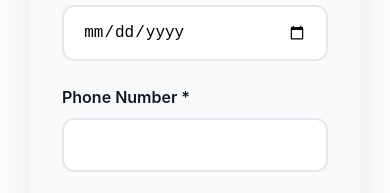
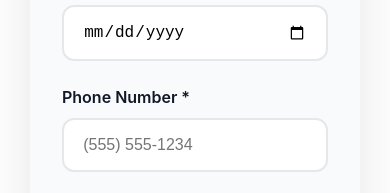
Before and after one commit to nnmtech/asset_specialist, a plain HTML site: page index.html in a window 390 px wide. Shown: the part 2339-2532 px from the top of the page. Drawn offline with Linux system fonts and the light colour scheme.

Commit message:
Update phone input with placeholder and title attributes

```diff
--- a/index.html
+++ b/index.html
@@ -378,7 +378,9 @@
 
                     <div class="form-group">
                         <label for="phone">Phone Number *</label>
-                        <input type="tel" id="phone" name="phone" required pattern="[0-9]{10}">
+                        <input type="tel" name="phone" placeholder="(555) 555-1234"
+                               pattern="[0-9]{10}"
+                               title="Enter 10 digits - format OK" required>
                     </div>
 
                     <div class="form-group">
```
